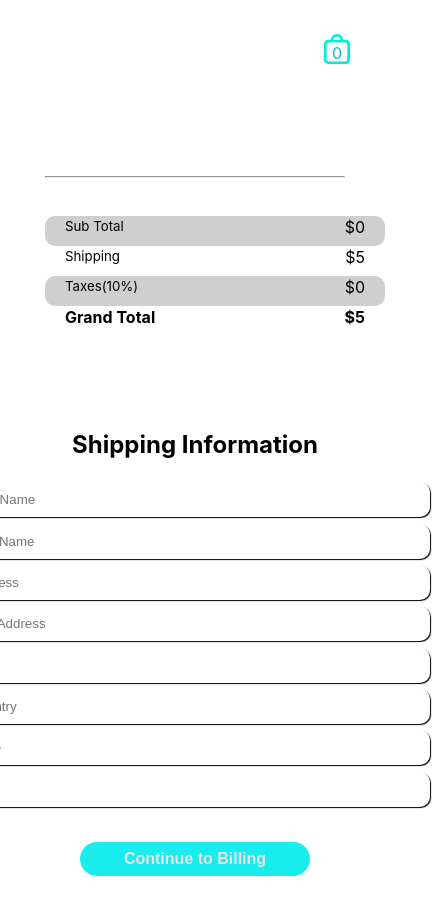
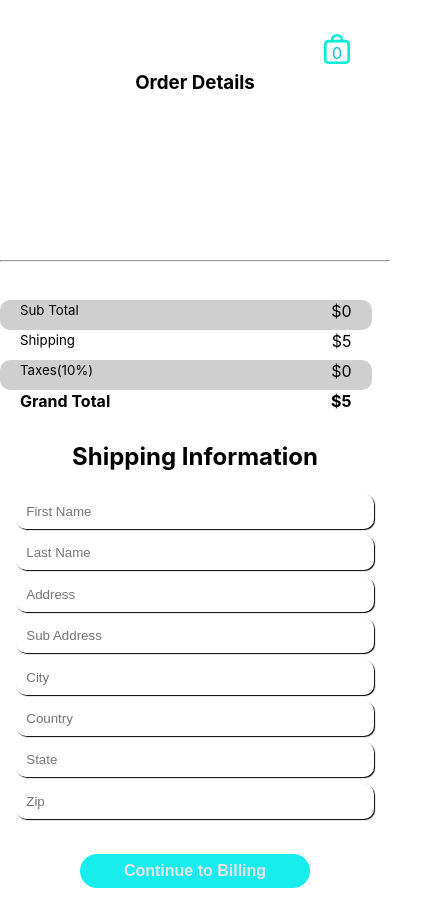
Before and after one commit to stetsonharding/musical-sweatpants, a React (Create React App) app: page /orderDetails in a window 390 px wide. Shown: the whole page, 445 px wide, since content can reach past the window. Built offline with nearby package versions, Linux system fonts and the light colour scheme.

Commit message:
order details and input forms responsive.

```diff
--- a/src/components/orderInfo/BillingForm.js
+++ b/src/components/orderInfo/BillingForm.js
@@ -27,12 +27,12 @@ console.log(billingData)
 
 <>
 
-<div className="shipping-form-container" style={{ width: '500px', textAlign: 'center'}}>
+<div className="form-container" style={{ width: '500px', textAlign: 'center'}}>
 <h2 className="title-bold" style={{textAlign: 'center'}}>Billing Information</h2>
 
 <div className="checkbox">
-<input type="checkbox" name="SameAsShipping" onClick={() => checkboxClick()} />
-<label htmlFor='sameAsShipping'>Same as Shipping Address </label>
+{/* <input type="checkbox" name="SameAsShipping" onClick={() => checkboxClick()} />
+<label htmlFor='sameAsShipping'>Same as Shipping Address </label> */}
 </div>
 
 <FormInput
--- a/src/components/orderInfo/FormInput.js
+++ b/src/components/orderInfo/FormInput.js
@@ -1,15 +1,10 @@
 import React from 'react'
+
+import "../../css/FormInput.css"
 
 function FormInput({formData, inputData, setInputData, placeholder}) {
 
-  const formStyle ={
-  borderRadius:'10px',
-  padding: '10px',
-  width: '90%',
-  margin: '.2rem',
-  boxShadow: '1px 1px 1px  black',
-  border: 'none'
-  }
+
 
   //form state
 function handleChange(e) {
@@ -35,7 +30,7 @@ function handleChange(e) {
             value={inputData[data]}
             className='input'
             onChange={handleChange}
-            style={formStyle}
+
             />
             </div>
 
--- a/src/components/orderInfo/OrderDetails.js
+++ b/src/components/orderInfo/OrderDetails.js
@@ -15,8 +15,12 @@ export default function OrderDetails() {
   console.log(cart);
   return (
     <div className="order-details-container">
+        <div className='order-container'>
+        <h3 style={{textAlign: 'center'}}>Order Details</h3>
       {cart.map((item, index) => {
+
         return (
+
           <div key={index} className="search-results-flex">
             <div className="cart-item-image-container">
               <img src={item.currentAlbum.artworkUrl60} alt="Artist's Album" />
@@ -31,8 +35,11 @@ export default function OrderDetails() {
               </p>
             </div>
           </div>
+
         );
+
       })}
+        </div>
 
       {/* if nothing is in shopping cart, disable checkout button.
        if already at checkout and user deletes items out of shopping cart, redirect to home page. */}
--- a/src/components/orderInfo/PaymentForm.js
+++ b/src/components/orderInfo/PaymentForm.js
@@ -12,7 +12,7 @@ function PaymentForm() {
 
 
   return (
-    <div className='payment-form-container' style={{ width: '500px', textAlign: 'center'}}>
+    <div className="form-container">
 
 <h2 className="heavy-text">Payment Infomation</h2>
 
--- a/src/components/orderInfo/ShippingForm.js
+++ b/src/components/orderInfo/ShippingForm.js
@@ -2,6 +2,8 @@ import React from 'react';
 import { useHistory } from 'react-router-dom';
 import { useOrderFormContext } from "../../providers/OrderFormProvider";
 import FormInput from "./FormInput"
+
+import "../../css/FormInput.css"
 
 function ShippingForm({setShow}) {
     const {shippingData, setShippingData} = useOrderFormContext();
@@ -17,7 +19,7 @@ function ShippingForm({setShow}) {
     console.log(shippingData)
     return (
         <>
-        <div className="shipping-form-container" style={{ width: '500px', textAlign: 'center'}}>
+        <div className="form-container">
             <h2 className="title-bold" style={{textAlign: 'center'}}>Shipping Information</h2>
 
             <FormInput
--- /dev/null
+++ b/src/css/FormInput.css
@@ -0,0 +1,30 @@
+    input{
+        border-radius: 10px;
+        padding: 10px;
+        width: 90%;
+        margin: .2rem;
+        box-shadow: 1px 1px 1px black;
+        border: none;
+    }
+
+    .form-container {
+        width: 500px;
+        text-align: center;
+    }
+
+
+@media(max-width: 1000px){
+    .input-container{
+        width: 100%
+    }
+    input{
+        width: 90%;
+    }
+
+
+    .form-container {
+        width: 375px;
+        text-align: center;
+    }
+
+  }
--- a/src/css/OrderDetails.css
+++ b/src/css/OrderDetails.css
@@ -6,6 +6,12 @@
   flex-direction: column;
   height: 100%;
 }
+
+.order-container{
+ height: 200px;
+ overflow: auto;
+}
+
 
 /* price */
 .order-details-price {
@@ -32,10 +38,20 @@
 
 
 @media(max-width: 1000px){
+  .order-details-total-container{
+    width: 100%;
+
+  }
   .order-details-container{
-    width: 300px;
+    width: 100%;
+    margin-bottom: 2rem;
   }
   .order-details-price{
-    width: 300px;
+    display: flex;
+    justify-content: space-between;
+    width: 85%;
+
+    height: 10px;
+    /* padding: 10px 20px 10px; */
   }
 }
```
